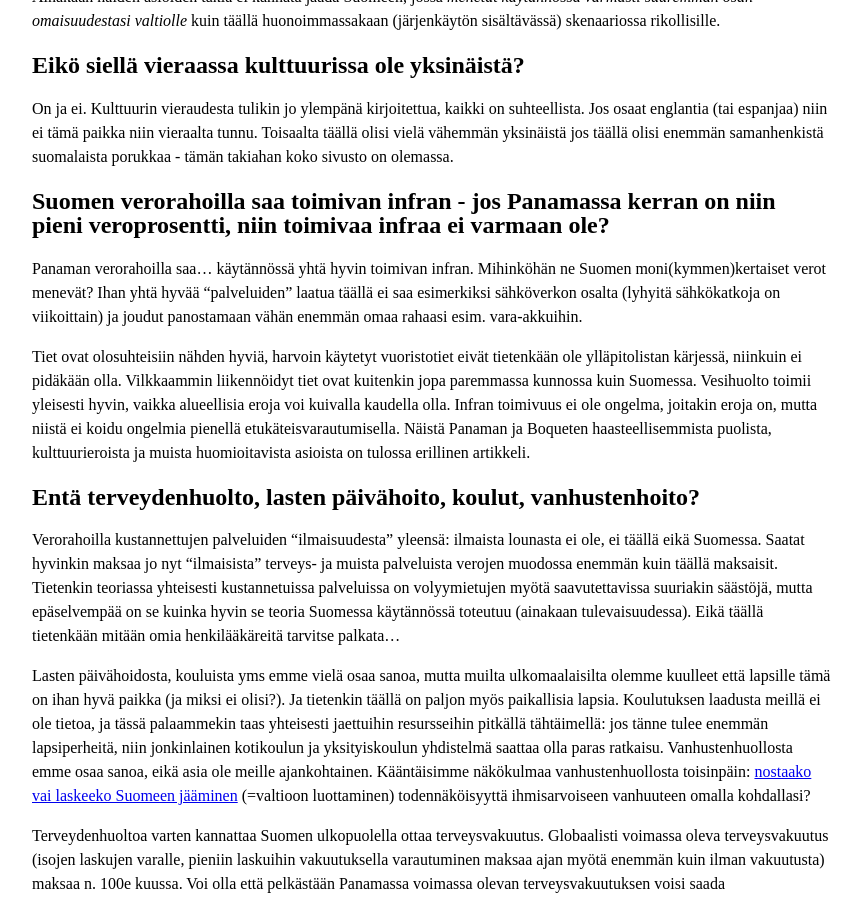
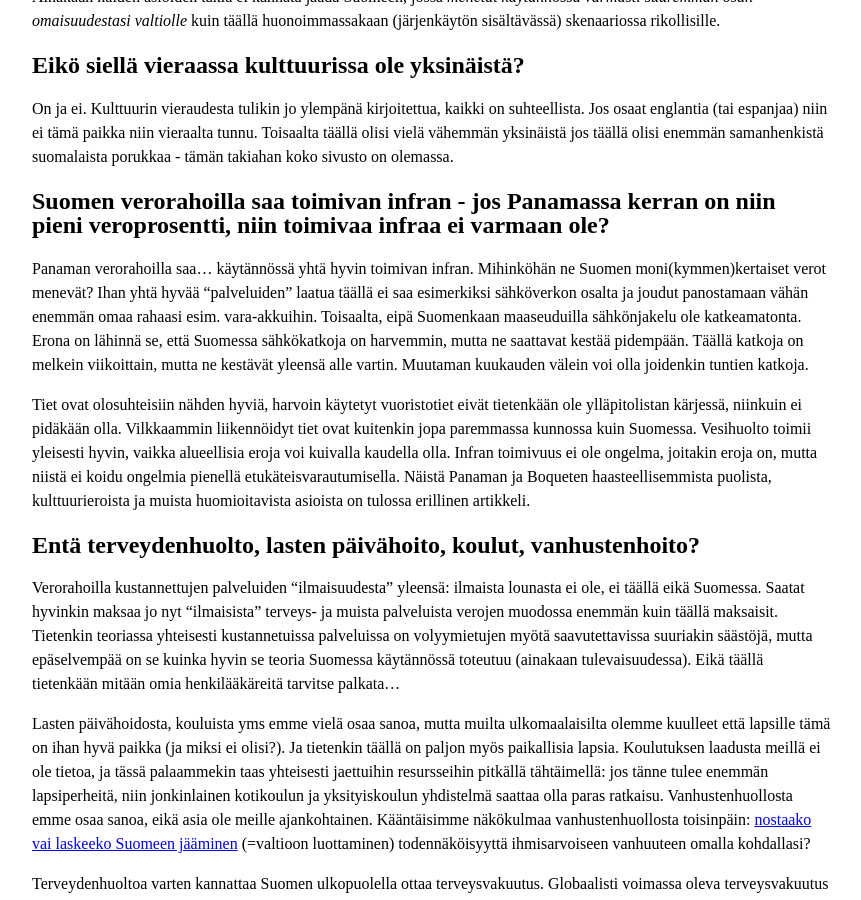
Before and after one commit to pitkonaarinparatiisi/pitkonaarinparatiisi.github.io, a Jekyll site: the page built from UseinKysytytKysymykset.md, in a window 1280 px wide and 900 px high, scrolled down 1043 px. Shown: the whole window, without its empty margins (208-1069 px from the left). Built offline with Jekyll 4.4.1, drawn with Linux system fonts in a browser that asks for light colours; our own code applies the rules of GitHub Pages for plain Markdown files.

Commit message:
Update UseinKysytytKysymykset.md

```diff
--- a/UseinKysytytKysymykset.md
+++ b/UseinKysytytKysymykset.md
@@ -34,7 +34,7 @@ On ja ei. Kulttuurin vieraudesta tulikin jo ylempänä kirjoitettua, kaikki on s
 
 ## Suomen verorahoilla saa toimivan infran - jos Panamassa kerran on niin pieni veroprosentti, niin toimivaa infraa ei varmaan ole?
 
-Panaman verorahoilla saa... käytännössä yhtä hyvin toimivan infran. Mihinköhän ne Suomen moni(kymmen)kertaiset verot menevät? Ihan yhtä hyvää "palveluiden" laatua täällä ei saa esimerkiksi sähköverkon osalta (lyhyitä sähkökatkoja on viikoittain) ja joudut panostamaan vähän enemmän omaa rahaasi esim. vara-akkuihin.
+Panaman verorahoilla saa... käytännössä yhtä hyvin toimivan infran. Mihinköhän ne Suomen moni(kymmen)kertaiset verot menevät? Ihan yhtä hyvää "palveluiden" laatua täällä ei saa esimerkiksi sähköverkon osalta ja joudut panostamaan vähän enemmän omaa rahaasi esim. vara-akkuihin. Toisaalta, eipä Suomenkaan maaseuduilla sähkönjakelu ole katkeamatonta. Erona on lähinnä se, että Suomessa sähkökatkoja on harvemmin, mutta ne saattavat kestää pidempään. Täällä katkoja on melkein viikoittain, mutta ne kestävät yleensä alle vartin. Muutaman kuukauden välein voi olla joidenkin tuntien katkoja.
 
 Tiet ovat olosuhteisiin nähden hyviä, harvoin käytetyt vuoristotiet eivät tietenkään ole ylläpitolistan kärjessä, niinkuin ei pidäkään olla. Vilkkaammin liikennöidyt tiet ovat kuitenkin jopa paremmassa kunnossa kuin Suomessa. Vesihuolto toimii yleisesti hyvin, vaikka alueellisia eroja voi kuivalla kaudella olla. Infran toimivuus ei ole ongelma, joitakin eroja on, mutta niistä ei koidu ongelmia pienellä etukäteisvarautumisella. Näistä Panaman ja Boqueten haasteellisemmista puolista, kulttuurieroista ja muista huomioitavista asioista on tulossa erillinen artikkeli.
 
```
